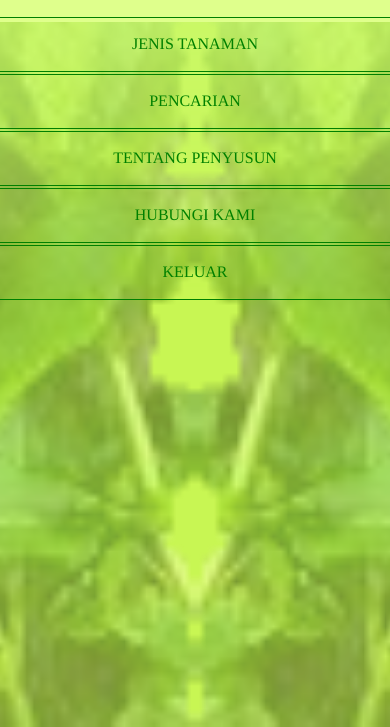
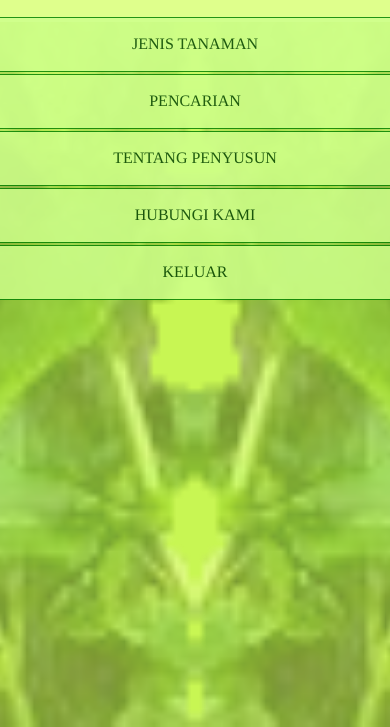
Before and after one commit to goparklubanic/herbalib, a website: page www/index.html in a window 390 px wide. Shown: the part 117-844 px from the top of the page. Drawn offline with Linux system fonts and the light colour scheme; some packages are replaced by stand-ins of ours.

Commit message:
change bg n list style

```diff
--- a/www/css/rihel.css
+++ b/www/css/rihel.css
@@ -12,6 +12,8 @@ background-position: bottom center;
 background-size:cover; height: 100%;
 }
 
+.nav li { background: #CEFF8C; opacity: 0.84;}
+
 .appLogo {
 	min-height: 85px; text-align: center; padding: 15px;
 	background: #DFFF8C; margin-bottom:-5px;
@@ -24,7 +26,7 @@ ul.menu li {
 
 .page-title {padding: 5px; background:#800000; color: #FFF;
 	text-align: center; padding: 10px 0px; margin-bottom:-2px;}
-ul.menu li a { color: #008000; }
+ul.menu li a { color: #024102; }
 
 .rh-list-item {
 	border: 1px solid #81F653; padding: 5px 20px; margin: 2px; min-height: 50px;
```
